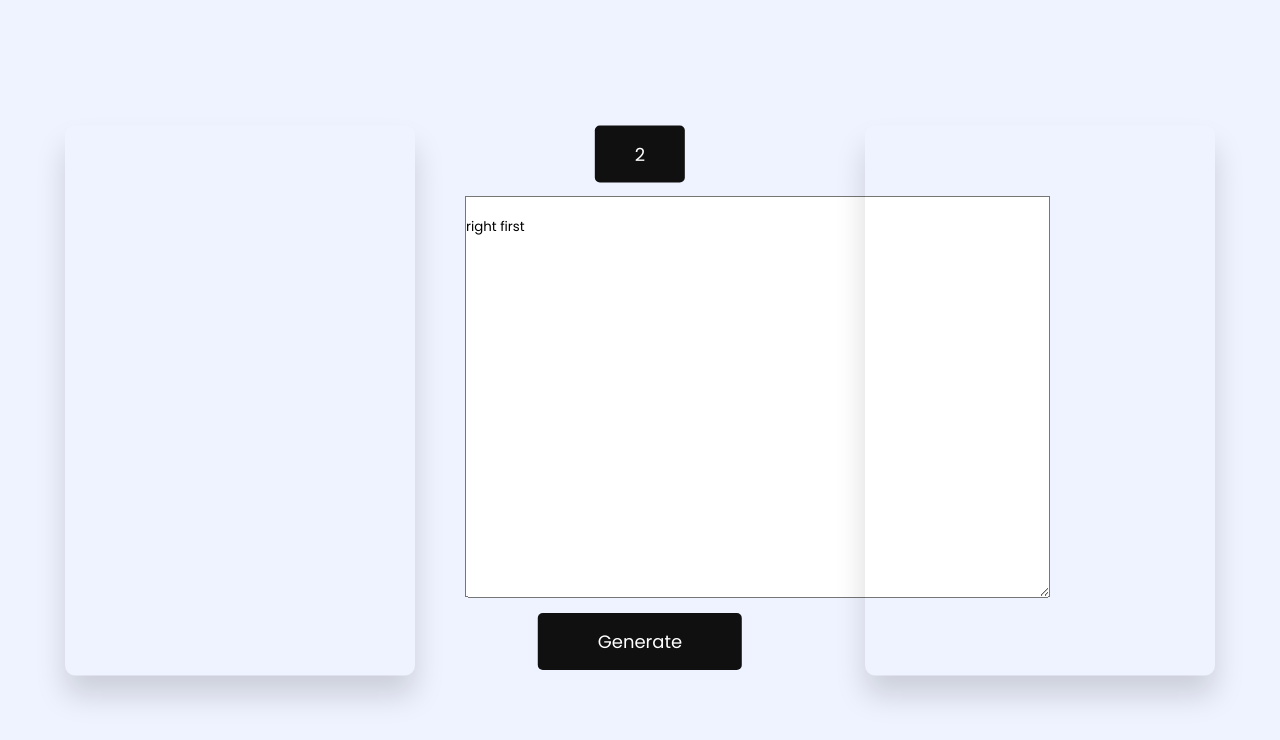
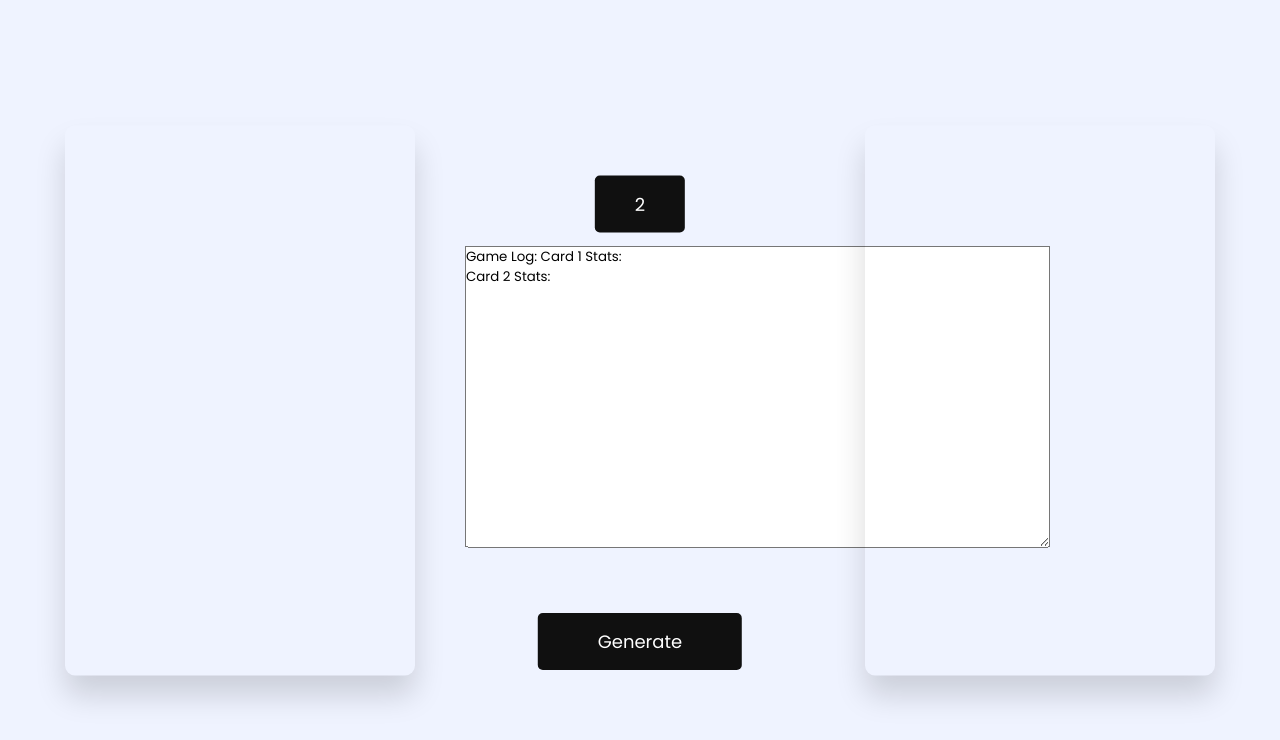
Before and after one commit to Ph1so/Pokemon, a plain HTML site: page index.html in a window 1280 px wide. Both pictures are taken after a click on the button "Generate". Drawn offline with Linux system fonts and the light colour scheme; no server answers.

Commit message:
using Array.push

```diff
--- a/index.html
+++ b/index.html
@@ -14,7 +14,7 @@
   <body>
     <div class="container">
         <div id="round" class="round">Round</div>
-        <textarea id="log" rows="20" cols="50" readonly>Game Log: </textarea>
+        <textarea id="log" rows="15" cols="50" readonly>Game Log: </textarea>
         <div id="card1" class="card"></div>
         <div id="card2" class="card"></div>
       </div>
--- a/script.js
+++ b/script.js
@@ -16,6 +16,7 @@ const typeColor = {
   rock: "#2d3436",
   water: "#0190FF",
 };
+
 const url = "https://pokeapi.co/api/v2/pokemon/";
 const card1 = document.getElementById("card1");
 const card2 = document.getElementById("card2");
@@ -23,14 +24,17 @@ const typeColor = {
 const rtext = document.getElementById('round');
 const ltext = document.getElementById('log');
 
+const cardStats1 = []; // Array to store card 1 stats
+const cardStats2 = []; // Array to store card 2 stats
+
 let getPokeData = () => {
-    // Generate data for the first card
-    generateCard(card1);
-    // Generate data for the second card
-    generateCard(card2);
+  // Generate data for the first card and push stats into cardStats1
+  generateCard(card1, cardStats1);
+  // Generate data for the second card and push stats into cardStats2
+  generateCard(card2, cardStats2);
 };
 
-  let generateCard = (card) => {
+let generateCard = (card, statsArray) => {
   // Generate a random number between 1 and 150
   let id = Math.floor(Math.random() * 150) + 1;
   // Combine the pokeapi url with pokemon id
@@ -78,8 +82,13 @@ const typeColor = {
       // Append types and style card
       appendTypes(data.types, card);
       styleCard(themeColor, card);
+
+      // Push stats into the statsArray
+      statsArray.push([hp, pokeName, statAttack, statDefense, statSpeed]);
     });
 };
+
+
 
 let appendTypes = (types, card) => {
   types.forEach((item) => {
@@ -95,35 +104,44 @@ const typeColor = {
     typeColor.style.backgroundColor = color;
   });
 };
+let r = 1; // Define r outside the functions
 
-  let game = () => {
-    getPokeData();
-    ltext.textContent = ""; // Clear the text content of ltext
-    let count = 3; // Start the countdown from 3
-    let r = 1;
-    // Countdown function
-    const countdown = () => {
+let setRound = (rin) => {
+  setTimeout(() => {
+    rtext.textContent = "Round " + rin;
+    ltext.style.display = "block";
+    // Add more stats as needed
+  }, 1000); // 1000 milliseconds = 1 second
+}
+
+let countdown = (count) =>{
   if (count >= 1) {
     setTimeout(() => {
       rtext.style.display = "block";
       rtext.textContent = count;
       count--;
-                countdown(); // Call the countdown function recursively
+      countdown(count); // Call the countdown function recursively
     }, 1000); // 1000 milliseconds = 1 second
   } else {
     setTimeout(() => {
       rtext.style.display = "block";
       rtext.textContent = "FIGHT!";
       setTimeout(() => {
-                    rtext.textContent = "Round " + r;
-                    ltext.style.display = "block";
-                }, 1000); // 1000 milliseconds = 1 second
+        setRound(r); // Pass the current round number to setRound
+        r++; // Increment the round number for the next round
+      }, 1); // 1000 milliseconds = 1 second
     }, 1000); // 1000 milliseconds = 1 second
   }
-    };
+}
 
-    countdown(); // Start the countdown
-    ltext.textContent += "\nright first";
+let game = () => {
+  getPokeData()
+  ltext.textContent = "Game Log: "; // Clear the text content of ltext
+  countdown(3); // Start the countdown
+
+
+  log.textContent += `Card 1 Stats: ${cardStats1.join(', ')}\n`;
+  log.textContent += `Card 2 Stats: ${cardStats2.join(', ')}\n`;
 };
 
 
```
Lines whose indentation alone changed are shown as unchanged.
